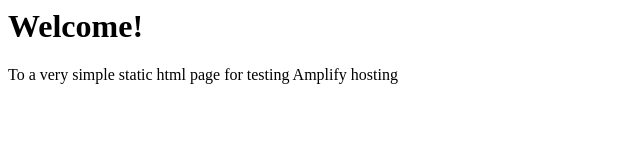
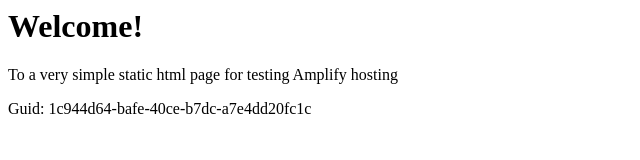
Before and after one commit to aws-aemilia-iad/Github-PR-Commit-Integration-Test-DoNotTouch-Gith-P5X5MO5I-v1-preprod-us-east-1, a website: page src/index.html in a window 1280 px wide. Shown: the whole page, without its empty margins (0-640 px from the left). Drawn offline with Linux system fonts and the light colour scheme.

Commit message:
commit from integ tests

```diff
--- a/src/index.html
+++ b/src/index.html
@@ -1,3 +1,5 @@
+
+
 <html lang="en">
 
 <head>
@@ -10,6 +12,6 @@
 <body>
     <h1>Welcome!</h1>
     <p>To a very simple static html page for testing Amplify hosting</p>
-</body>
+    <p>Guid: 1c944d64-bafe-40ce-b7dc-a7e4dd20fc1c</p></body>
 
 </html>
```
